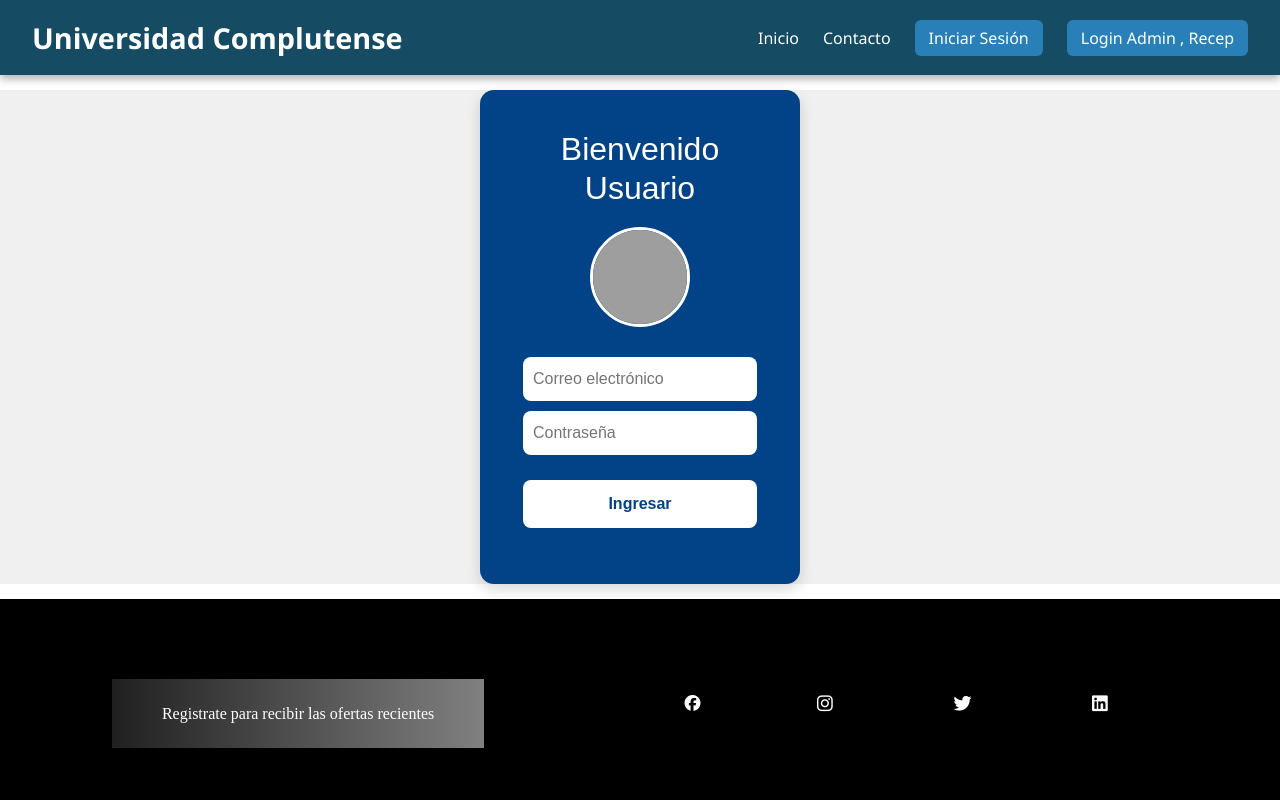
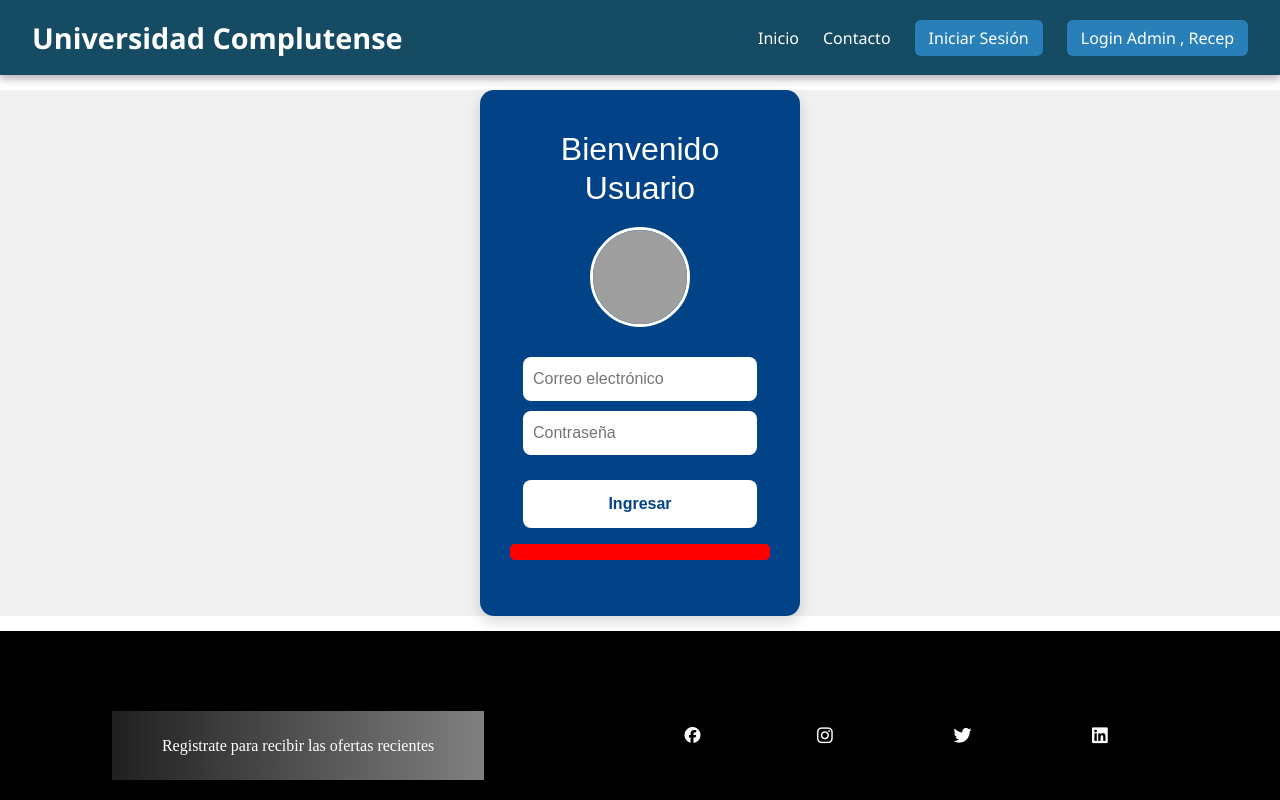
Before and after one commit to Ange1nl/Matricula-Universitari4, an Angular app: page /loginAdminRecep in a window 1280 px wide. Shown: the top 800 px of the page. Built offline with nearby package versions, Linux system fonts and the light colour scheme; grey boxes are pictures that could not be loaded.

Commit message:
Corrigiendo el backend que no genera el token

```diff
--- a/src/app/features/login/login-admin-recep/login-admin-recep.css
+++ b/src/app/features/login/login-admin-recep/login-admin-recep.css
@@ -1,3 +1,11 @@
+.error-msg {
+  background-color: red;
+  color: white;
+  padding: 0.5rem;
+  margin-top: 1rem;
+  border-radius: 5px;
+}
+
  .login-page {
     font-family: Arial, sans-serif;
     background-color: #f0f0f0;
--- a/src/app/features/login/login-admin-recep/login-admin-recep.html
+++ b/src/app/features/login/login-admin-recep/login-admin-recep.html
@@ -5,11 +5,10 @@
         <input type="text" class="login-input" placeholder="Correo electrónico" formControlName="email"/>
         <input type="password" class="login-input" placeholder="Contraseña" formControlName="password"/>
         <button class="login-button" [disabled]="loginForm.invalid" >Ingresar</button>
-        <p style="background-color: red;">
+        <p  class="error-msg">
             @if (errorMsg()) {
                 <span> {{errorMsg()}}</span>
             }
         </p>
     </form>
-
 </div>
```
